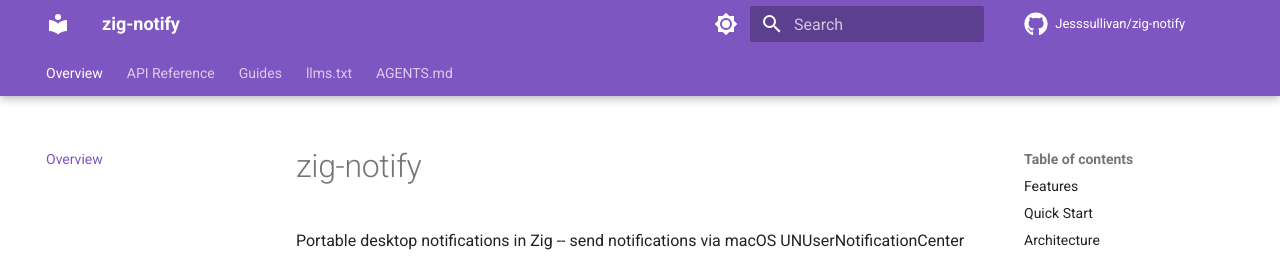
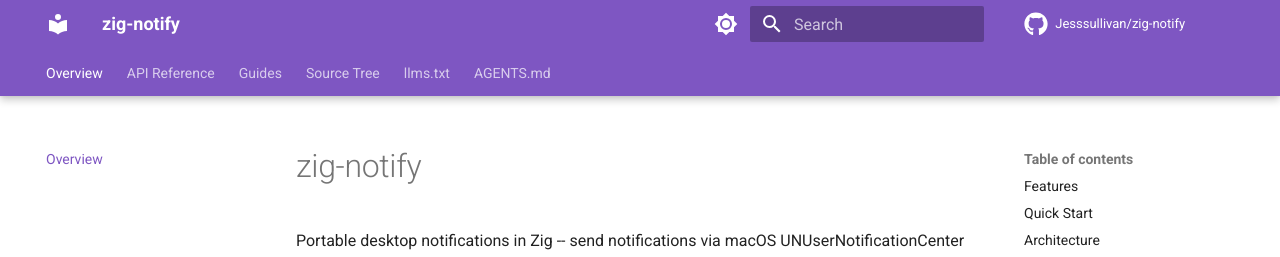
Before and after one commit to Jesssullivan/zig-notify, an MkDocs documentation site: the page built from docs/index.md, in a window 1280 px wide. Shown: the top 257 px of the page. Built offline with MkDocs 1.6.1 and Material for MkDocs 9.7.7, drawn with Linux system fonts in a browser that asks for light colours; comment, search, counter and statistics services are not loaded.

Commit message:
Add orphaned source-tree.md to mkdocs.yml nav

```diff
--- a/mkdocs.yml
+++ b/mkdocs.yml
@@ -78,5 +78,6 @@ nav:
   - Guides:
       - Integration: guides/integration.md
       - Building: guides/building.md
+  - Source Tree: source-tree.md
   - llms.txt: llms.txt
   - AGENTS.md: agents.md
```
